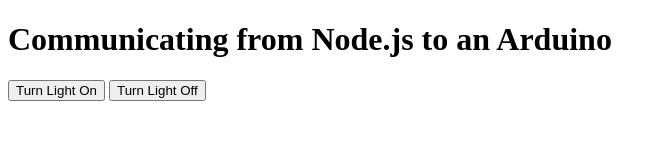
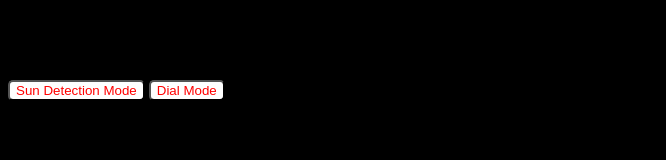
Before and after one commit to maryobotros/Comps-Code, a website: page NodeJS/index.html in a window 1280 px wide. Shown: the whole page, without its empty margins (0-666 px from the left). Drawn offline with nearby package versions, Linux system fonts and the light colour scheme; no server answers.

Commit message:
added some css

```diff
--- a/NodeJS/index.html
+++ b/NodeJS/index.html
@@ -4,35 +4,51 @@
 
       <title>Communicating from Node.js to an Arduino</title>
       <script src='https://cdnjs.cloudflare.com/ajax/libs/socket.io/2.0.4/socket.io.js'></script>
-      <script>
-         var socket = io();
-
-         socket.on('data', function(data){
-            console.log(data);
-         });
-      </script>
 
    </head>
    <body>
 
       <h1>Communicating from Node.js to an Arduino</h1>
 
-      <button id="lightOn">Turn Light On</button>
-      <button id="lightOff">Turn Light Off</button>
+      <button id="lightOn">Sun Detection Mode</button>
+      <button id="lightOff">Dial Mode</button>
+
+      <p id="mode">Hello</p>
+
 
       <script>
+         // Initializing socket variable
+         var socket = io();
 
-      var socket = io();
+         // Logging all data gathered from socket
+         socket.on('data', function(data){
+            console.log(data);
+         });
 
-      document.getElementById('lightOn').onclick = function() {
-        socket.emit('lights', { "status":"1" });
-      };
+         // When phototransister is clicked
+         document.getElementById('lightOn').onclick = function() {
+            socket.emit('lights', { "status":"1" });
 
-      document.getElementById('lightOff').onclick = function(){
-        socket.emit('lights', { "status":"0" });
-      };
+         };
 
+         // When potentiometer is clicked
+         document.getElementById('lightOff').onclick = function(){
+            socket.emit('lights', { "status":"0" });
+            document.getElementById("mode").innerHTML = "Goodbye";
+         };
       </script>
+
+      <style>
+         *{
+            background-color: black;
+         }
+
+         #lightOn, #lightOff{
+            background-color:rgb(255, 255, 255);
+            color: red;
+            border-radius:5px;
+         }
+      </style>
 
    </body>
 </html>
```
